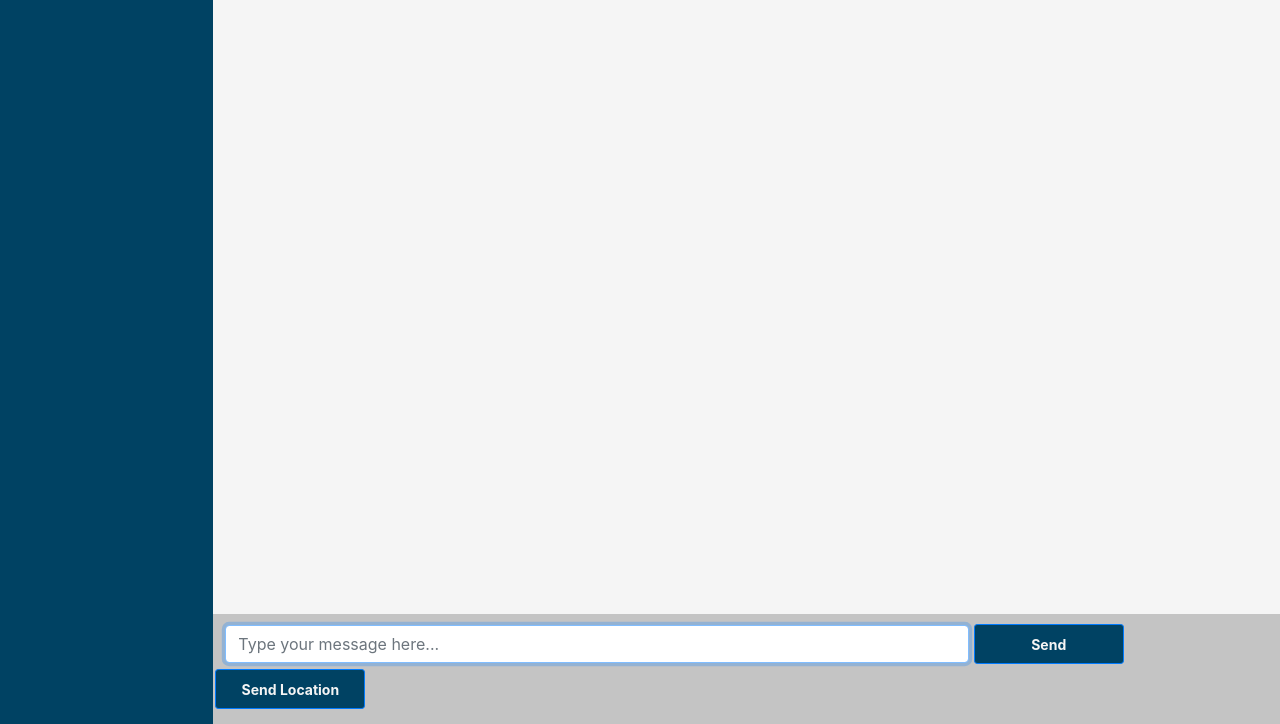
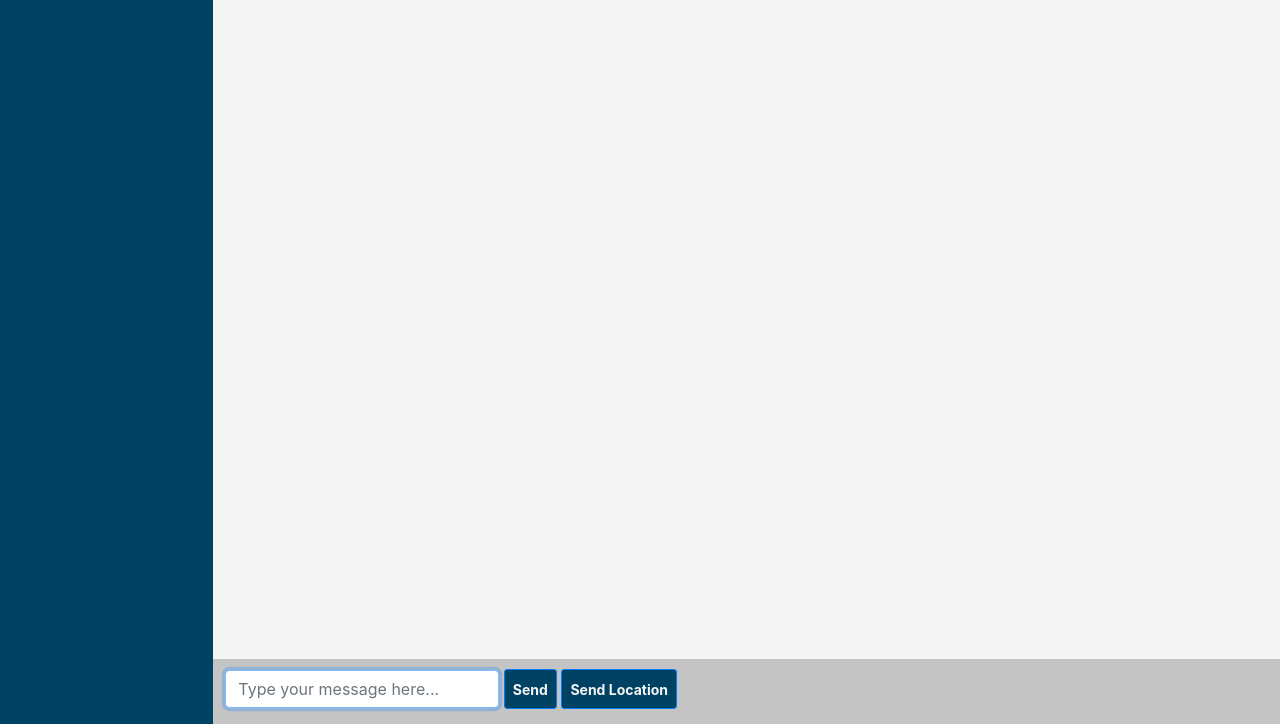
Before and after one commit to tiwari247/chat-app, a website: page public/index.html in a window 1280 px wide. Shown: the part 76-800 px from the top of the page. Drawn offline with nearby package versions, Linux system fonts and the light colour scheme; no server answers.

Commit message:
Some improvements

```diff
--- a/public/css/styles.css
+++ b/public/css/styles.css
@@ -1,5 +1,6 @@
 html, body{
     height: 100%;
+    overflow-y: hidden;
 }
 
 #myContainer{
@@ -7,7 +8,10 @@ html, body{
 }
 
 #myRow{
-    height: inherit;
+    height: 100%;
+    background-color: black;
+    border-color: black;
+    border-width: 2px;
 }
 
 #leftPane{
@@ -36,14 +40,12 @@ html, body{
 }
 
 #message{
-    position: absolute;
-    bottom: 0;
-    left: 0px;
     width: 100%;
     padding: 10px 2px 10px 2px;
     border: 1px;
     border-color: black;
     background-color: rgba(0,0,0,0.2);
+    overflow: hidden;
 }
 
 #message-form{
@@ -51,7 +53,7 @@ html, body{
 }
 
 #message-form input{
-    width: 70%;
+    width: auto;
     margin-bottom: 5px;
     margin-left: 10px;
 
@@ -63,18 +65,18 @@ html, body{
     color: whitesmoke;
     margin-bottom: 5px;
     height: 40px;
-    width: 150px;
+    width: auto;
 }
 
 #message_container{
-    height: 90%;
+    height: 100%;
 }
 
 #messages{
     margin-top: 10px;
     list-style: none;
     padding-left: 0;
-    max-height: 100%;
+    max-height: 78%;
     overflow: auto;
 }
 
@@ -104,3 +106,10 @@ html, body{
 .temp_bottom p{
     margin-top: 1px;
 }
+
+#footer_row{
+    position: fixed;
+    bottom: 0;
+    left: 15px;
+    width: 100%;
+}
--- a/public/index.html
+++ b/public/index.html
@@ -22,17 +22,20 @@
 
                 </ol>
                 </div>
-
-                    <div id="message">
-                    <form class="form-inline" id="message-form">
-                        <input type="text" name="message" placeholder="Type your message here..." autofocus autocomplete="off" class="form-control" />
-                        <button class="btn btn-primary btn-lg btn-md btn-sm btn xs">Send</button>
-                    </form>
-                    <button id="location-message" class="btn btn-primary btn-lg btn-md btn-sm btn xs">Send Location</button>
-                    </div>
+            </div>
+        </div>
+        </div>
+        <div id="footer_row" class="row">
+            <div id="footer_row_1" class="col-lg-2 col-md-2 col-sm-4 col-1">
 
             </div>
-        </div>
+            <div id="message" class="col-lg-10 col-md-10 col-sm-8  col-11">
+            <form class="form-inline" id="message-form">
+                <input type="text" name="message" placeholder="Type your message here..." autofocus autocomplete="off" class="form-control" />
+                <button class="btn btn-primary btn-lg btn-md btn-sm btn xs">Send</button>
+            </form>
+            <button id="location-message" class="btn btn-primary btn-lg btn-md btn-sm btn xs">Send Location</button>
+            </div>
         </div>
 
         <script id="message-template" type="text/template" >
```
